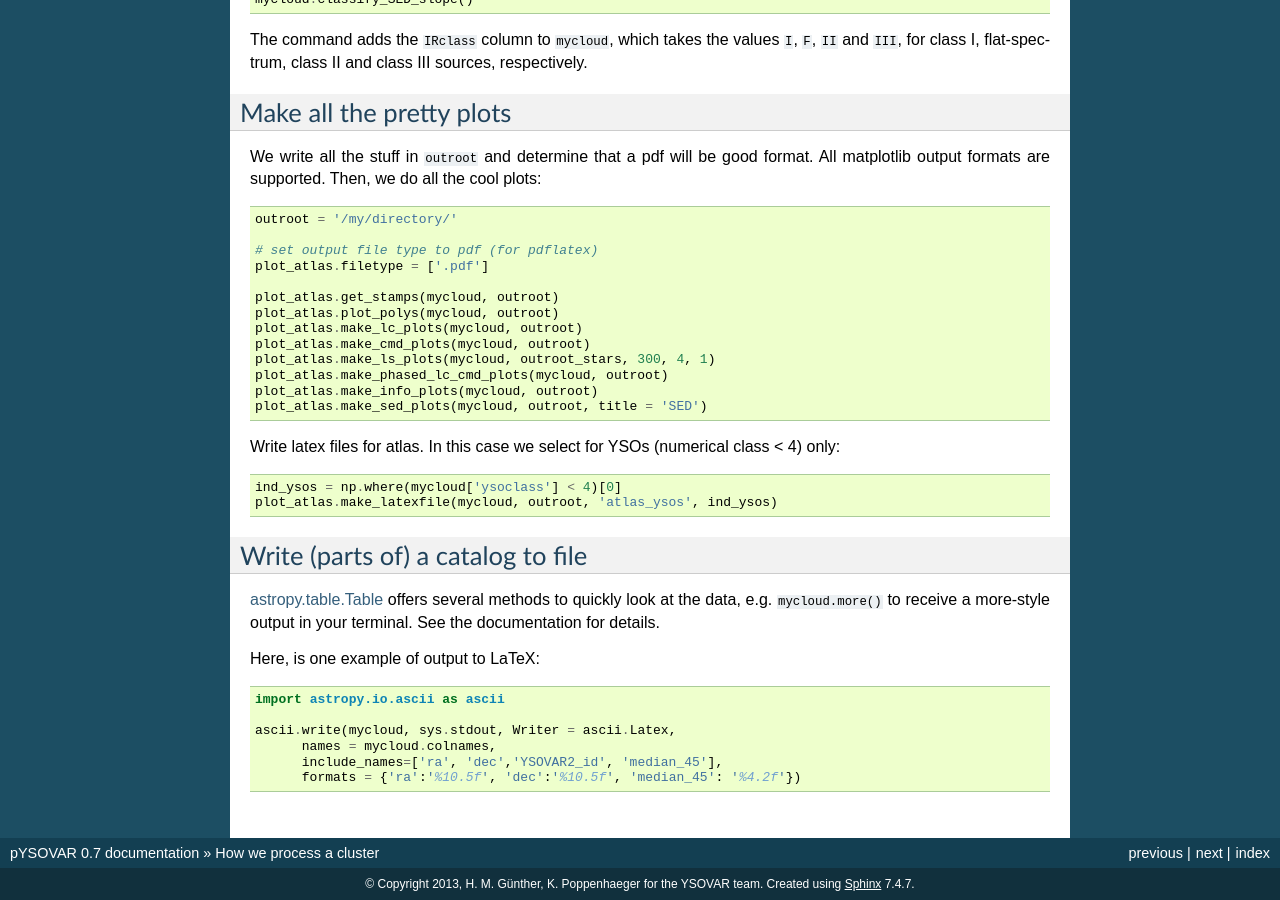
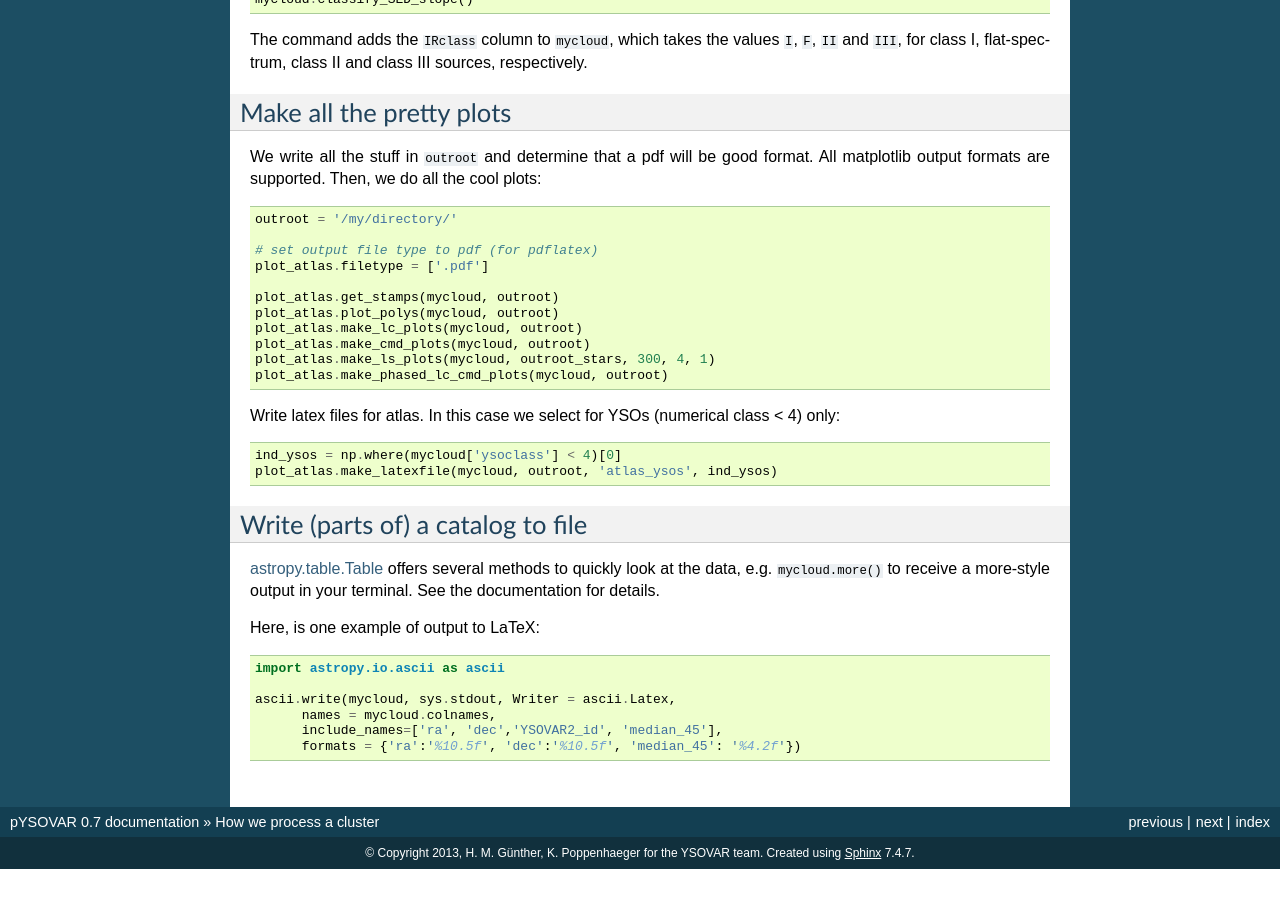
Before and after one commit to YSOVAR/YSOVAR, a Sphinx documentation site: the page built from docs/workflow.rst, in a window 1280 px wide and 900 px high, scrolled down 3305 px. Built offline with Sphinx 7.4.7, drawn with Linux system fonts in a browser that asks for light colours; after the commit the page ends 4174 px from its top, so only the background shows below that.

Commit message:
remove command form workflow that are specific to IRAC20050+2720

```diff
--- a/docs/workflow.rst
+++ b/docs/workflow.rst
@@ -210,8 +210,6 @@ All matplotlib output formats are supported. Then, we do all the cool plots::
     plot_atlas.make_cmd_plots(mycloud, outroot)
     plot_atlas.make_ls_plots(mycloud, outroot_stars, 300, 4, 1)
     plot_atlas.make_phased_lc_cmd_plots(mycloud, outroot)
-    plot_atlas.make_info_plots(mycloud, outroot)
-    plot_atlas.make_sed_plots(mycloud, outroot, title = 'SED')
 
 Write latex files for atlas. In this case we select for YSOs (numerical class < 4) only::
 
```
